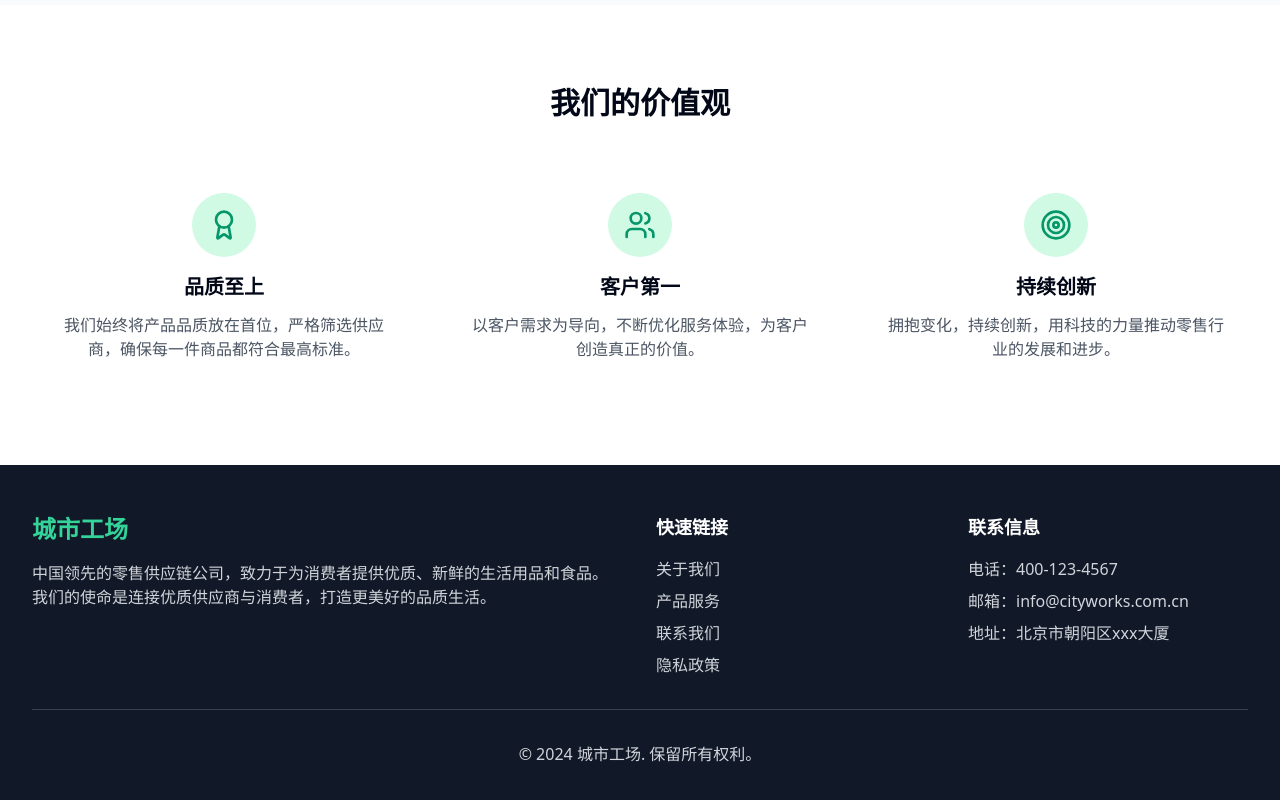
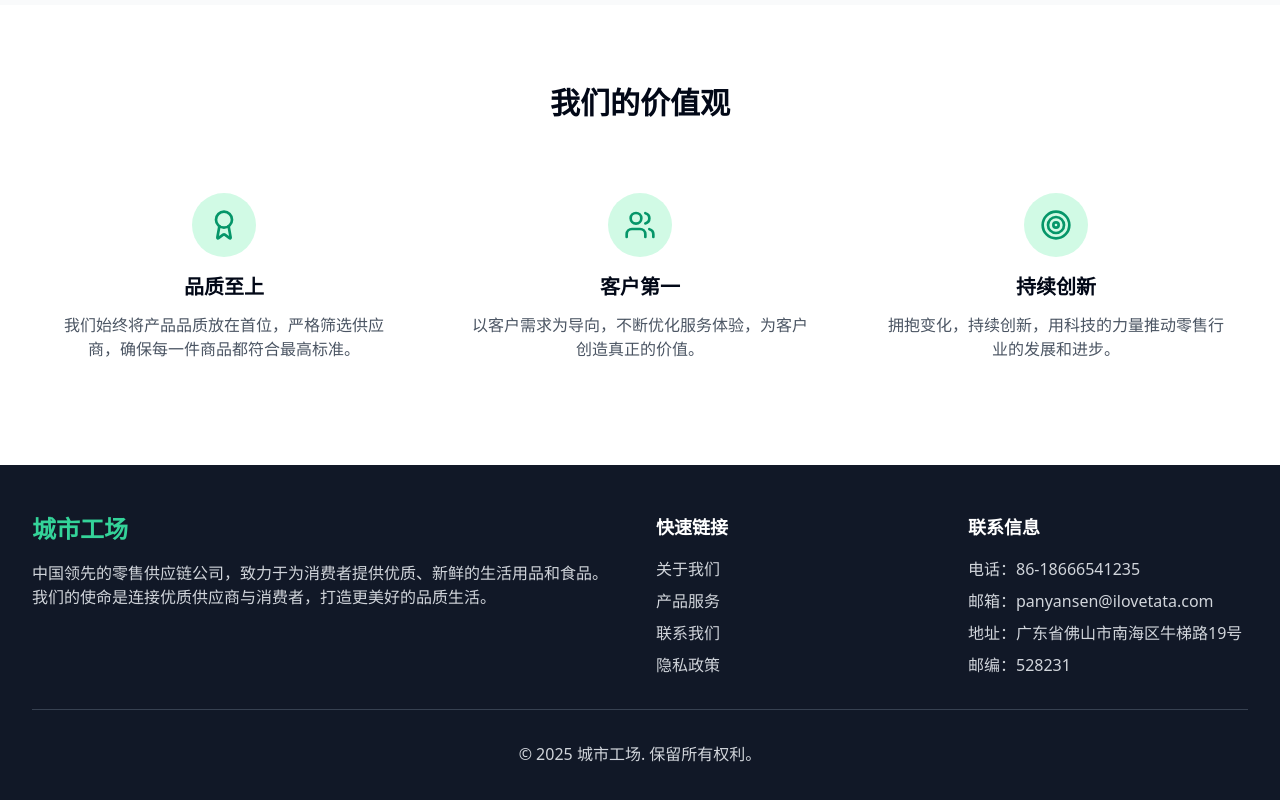
Before and after one commit to pency9240/urban-factory-policy-hub, a React (Vite) app: page /about in a window 1280 px wide. Shown: the part 1371-2171 px from the top of the page. Built offline with nearby package versions, Linux system fonts and the light colour scheme.

Commit message:
Update contact and copyright info
Update contact information in the footer and contact page, and update the copyright year.

```diff
--- a/src/components/Footer.tsx
+++ b/src/components/Footer.tsx
@@ -27,15 +27,16 @@ const Footer = () => {
           <div>
             <h4 className="text-lg font-semibold mb-4">联系信息</h4>
             <ul className="space-y-2 text-gray-300">
-              <li>电话：400-123-4567</li>
-              <li>邮箱：info@cityworks.com.cn</li>
-              <li>地址：北京市朝阳区xxx大厦</li>
+              <li>电话：86-18666541235</li>
+              <li>邮箱：panyansen@ilovetata.com</li>
+              <li>地址：广东省佛山市南海区牛梯路19号</li>
+              <li>邮编：528231</li>
             </ul>
           </div>
         </div>
 
         <div className="border-t border-gray-700 mt-8 pt-8 text-center text-gray-300">
-          <p>&copy; 2024 城市工场. 保留所有权利。</p>
+          <p>&copy; 2025 城市工场. 保留所有权利。</p>
         </div>
       </div>
     </footer>
--- a/src/pages/Contact.tsx
+++ b/src/pages/Contact.tsx
@@ -1,4 +1,3 @@
-
 import React from 'react';
 import Header from '../components/Header';
 import Footer from '../components/Footer';
@@ -34,7 +33,7 @@ const Contact = () => {
                   <Phone className="text-emerald-600" size={32} />
                 </div>
                 <h3 className="text-xl font-semibold mb-2">客服热线</h3>
-                <p className="text-gray-600">400-123-4567</p>
+                <p className="text-gray-600">86-18666541235</p>
                 <p className="text-sm text-gray-500">7×24小时服务</p>
               </div>
 
@@ -43,7 +42,7 @@ const Contact = () => {
                   <Mail className="text-emerald-600" size={32} />
                 </div>
                 <h3 className="text-xl font-semibold mb-2">邮箱地址</h3>
-                <p className="text-gray-600">info@cityworks.com.cn</p>
+                <p className="text-gray-600">panyansen@ilovetata.com</p>
                 <p className="text-sm text-gray-500">24小时内回复</p>
               </div>
 
@@ -52,7 +51,7 @@ const Contact = () => {
                   <MapPin className="text-emerald-600" size={32} />
                 </div>
                 <h3 className="text-xl font-semibold mb-2">公司地址</h3>
-                <p className="text-gray-600">北京市朝阳区xxx大厦</p>
+                <p className="text-gray-600">广东省佛山市南海区牛梯路19号</p>
                 <p className="text-sm text-gray-500">欢迎预约参观</p>
               </div>
 
--- a/src/pages/Privacy.tsx
+++ b/src/pages/Privacy.tsx
@@ -14,7 +14,7 @@ const Privacy = () => {
 
           <div className="prose prose-lg max-w-none">
             <p className="text-gray-600 mb-6">
-              <strong>最后更新日期：</strong>2024年5月24日
+              <strong>最后更新日期：</strong>2025年1月24日
             </p>
 
             <div className="space-y-8">
@@ -152,10 +152,10 @@ const Privacy = () => {
                 <p className="text-gray-700 mb-4">如果您对本隐私政策有任何问题或需要行使您的权利，请通过以下方式联系我们：</p>
                 <div className="bg-gray-50 p-6 rounded-lg">
                   <ul className="space-y-2 text-gray-700">
-                    <li><strong>邮箱：</strong>privacy@cityworks.com.cn</li>
-                    <li><strong>电话：</strong>400-123-4567</li>
-                    <li><strong>地址：</strong>北京市朝阳区xxx大厦</li>
-                    <li><strong>邮编：</strong>100000</li>
+                    <li><strong>邮箱：</strong>panyansen@ilovetata.com</li>
+                    <li><strong>电话：</strong>86-18666541235</li>
+                    <li><strong>地址：</strong>广东省佛山市南海区牛梯路19号</li>
+                    <li><strong>邮编：</strong>528231</li>
                   </ul>
                 </div>
               </section>
```
